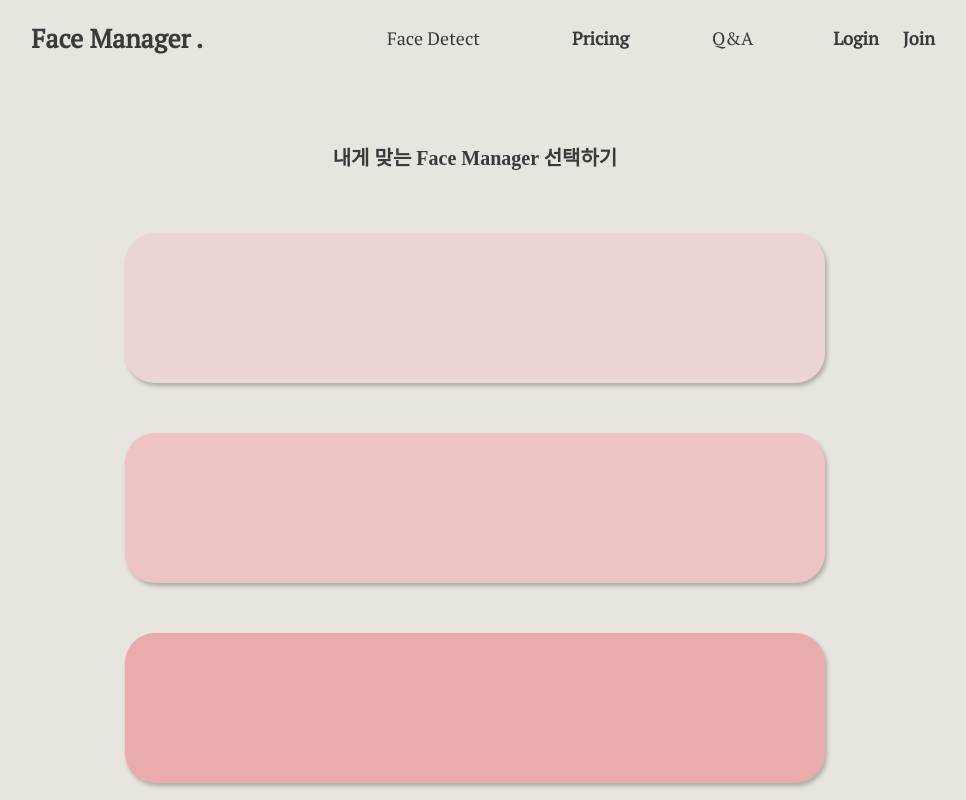
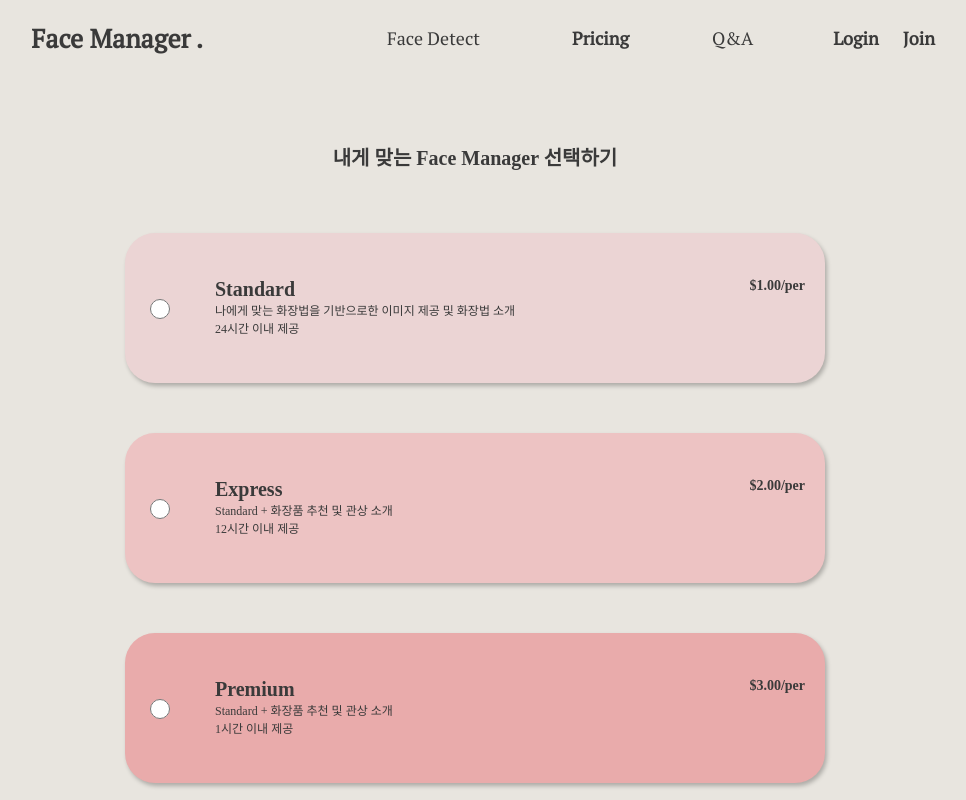
Before and after one commit to yongjun-shin/Face_Manager, a React (Create React App) app in the folder frontend/: page /pricing in a window 1280 px wide. Shown: the top 800 px of the page, without its empty margins (165-1131 px from the left). Built offline with nearby package versions, Linux system fonts and the light colour scheme.

Commit message:
Feat: pricing.js / pricing.css 구현 완료, radio 버튼 클릭에 따라 box의 border 수정됨.

```diff
--- a/frontend/src/pages/Pricing/pricing.css
+++ b/frontend/src/pages/Pricing/pricing.css
@@ -22,9 +22,39 @@
     justify-content: space-between;
     margin-bottom: 48px;
 }
+/* .container .radio input[type='radio'] {
+    width: 20px;
+    height: 20px;
+} */
+[type='radio']{
+    width: 20px;
+    height: 20px;
+}
+[type='radio']:checked {
+    accent-color: rgba(217, 51, 180, 0.33);
+}
 .container .radio .box {
     width: 700px;
     height: 150px;
     box-shadow: 2px 3px 4px rgba(0, 0, 0, 0.25);
     border-radius: 30px;
+    display: flex;
+    justify-content: center;
 }
+.container .radio .box.checked {
+    border: 4px solid rgba(217, 51, 180, 0.33);
+  }
+.container .radio .box .box_in {
+    font-size:12px;
+    width:660px;
+    display:flex;
+    align-items:center;
+    justify-content:space-between;
+}
+.container .radio .box .box_in .radio_label {
+    font-weight:bold;
+    font-size:14px;
+    display:flex;
+    justify-content: space-between;
+    width:590px
+}
--- a/frontend/src/pages/Pricing/pricing.js
+++ b/frontend/src/pages/Pricing/pricing.js
@@ -1,7 +1,14 @@
 import './pricing.css'
 import Btn_black from '../../components/button';
+import React, { useState } from 'react';
 
 export function Pricing() {
+    const [selectedBox, setSelectedBox] = useState('');
+
+    const handleRadioChange = (boxId) => {
+        setSelectedBox(boxId);
+    };
+
     return (
         <div class='container'>
             <div class='title'>
@@ -9,14 +16,53 @@ export function Pricing() {
             </div>
             <div class='title'>
                 <div class='radio'>
-                    <div class='std'>
-                        <div class='box' style={{backgroundColor:'#EBD4D4'}}></div>
+                    <div class={`box ${selectedBox === 'std' ? 'checked' : ''}`} style={{backgroundColor:'#EBD4D4'}}>
+                        <div class='box_in'>
+                            <input type='radio' id='std' name='radio_group' checked={selectedBox==='std'} onChange={() => handleRadioChange('std')}/>
+                            <div>
+                                <div class='radio_label'>
+                                    <span style={{fontWeight:'900', fontSize:'20px'}}>
+                                        Standard
+                                    </span>
+                                    $1.00/per
+                                </div>
+                                나에게 맞는 화장법을 기반으로한 이미지 제공 및 화장법 소개
+                                <br />
+                                24시간 이내 제공
+                            </div>
+                        </div>
                     </div>
-                    <div class='exp'>
-                        <div class='box' style={{backgroundColor:'#EDC3C3'}}></div>
+                    <div class={`box ${selectedBox === 'exp' ? 'checked' : ''}`} style={{backgroundColor:'#EDC3C3'}}>
+                        <div class='box_in'>
+                            <input type='radio' id='exp' name='radio_group' checked={selectedBox==='exp'} onChange={() => handleRadioChange('exp')}/>
+                            <div>
+                                <div class='radio_label'>
+                                    <span style={{fontWeight:'900', fontSize:'20px'}}>
+                                        Express
+                                    </span>
+                                    $2.00/per
+                                </div>
+                                Standard + 화장품 추천 및 관상 소개
+                                <br />
+                                12시간 이내 제공
+                            </div>
+                        </div>
                     </div>
-                    <div class='prm'>
-                        <div class='box' style={{backgroundColor:'#E9ABAB'}}></div>
+                    <div class={`box ${selectedBox === 'pre' ? 'checked' : ''}`} style={{backgroundColor:'#E9ABAB'}}>
+                        <div class='box_in'>
+                            <input type='radio' id='pre' name='radio_group' checked={selectedBox==='pre'} onChange={() => handleRadioChange('pre')}/>
+                            <div>
+                                <div class='radio_label'>
+                                    <span style={{fontWeight:'900', fontSize:'20px'}}>
+                                        Premium
+                                    </span>
+                                    $3.00/per
+                                </div>
+                                Standard + 화장품 추천 및 관상 소개
+                                <br />
+                                1시간 이내 제공
+                            </div>
+                        </div>
                     </div>
                 </div>
             </div>
```
